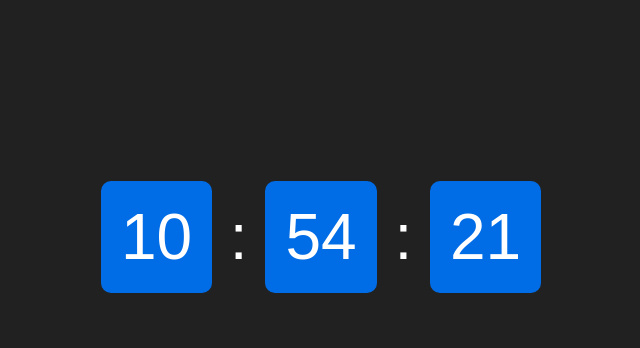
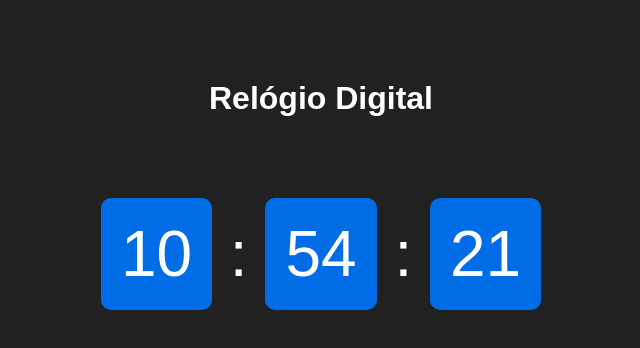
Before and after one commit to WandersonSantoos/proj-relogiodigital, a plain HTML site: page index.html in a window 1280 px wide. Shown: the whole page, without its empty margins (319-959 px from the left). Drawn offline with Linux system fonts and the light colour scheme.

Commit message:
Adicionado apenas um h1

```diff
--- a/index.html
+++ b/index.html
@@ -8,6 +8,7 @@
     <link rel="stylesheet" href="style.css">
 </head>
 <body>
+    <h1>Relógio Digital</h1>
     <script src="scrits.js"></script>
 
     <div class="clock-container"></div>
--- a/style.css
+++ b/style.css
@@ -1,11 +1,18 @@
 body {
     background-color: #212121;
+}
+
+h1 {
+    text-align: center;
+    margin-top: 5rem;
+    color: #FFF;
+    font-family: sans-serif;
 }
 
 .clock-container {
     font-size: 4em;
     text-align: center;
-    margin: 200px auto 0;
+    margin: 100px auto 0;
     color: #FFF;
     font-family: sans-serif;
 }
```
